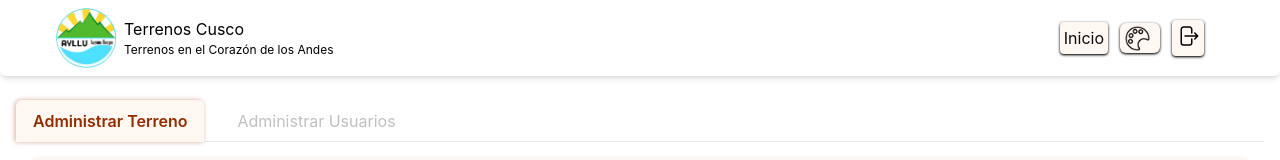
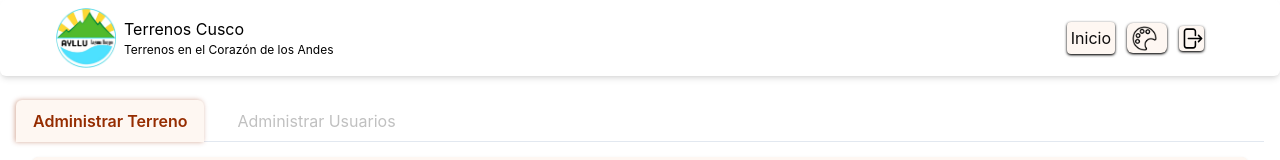
Before and after one commit to BrandoSR96/inmobiliaria-frontend, a React (Vite) app: page /Crud in a window 1280 px wide. Shown: the top 160 px of the page. Built offline with nearby package versions, Linux system fonts and the light colour scheme; no server answers.

Commit message:
update size responsive

```diff
--- a/src/components/BtnSalir.jsx
+++ b/src/components/BtnSalir.jsx
@@ -88,12 +88,12 @@ const BtnSalir = () => {
             <Temas />
             <button
               onClick={handleLogout}
-              class="!bg-[#FEF7F2] !text-[#0e0d0d] !p-1 rounded-sm cursor-pointer shadow-sm shadow-black"
+              className="!bg-[#FEF7F2] text-black rounded-sm cursor-pointer shadow-sm  shadow-black"
             >
               <img
+                className="w-[25px] h-[25px]"
                 src="/img/ArrowRightStartOnRectangle.svg"
                 alt="Salir"
-                className="w-6 h-6 mb-1"
               />
             </button>
           </div>
```
